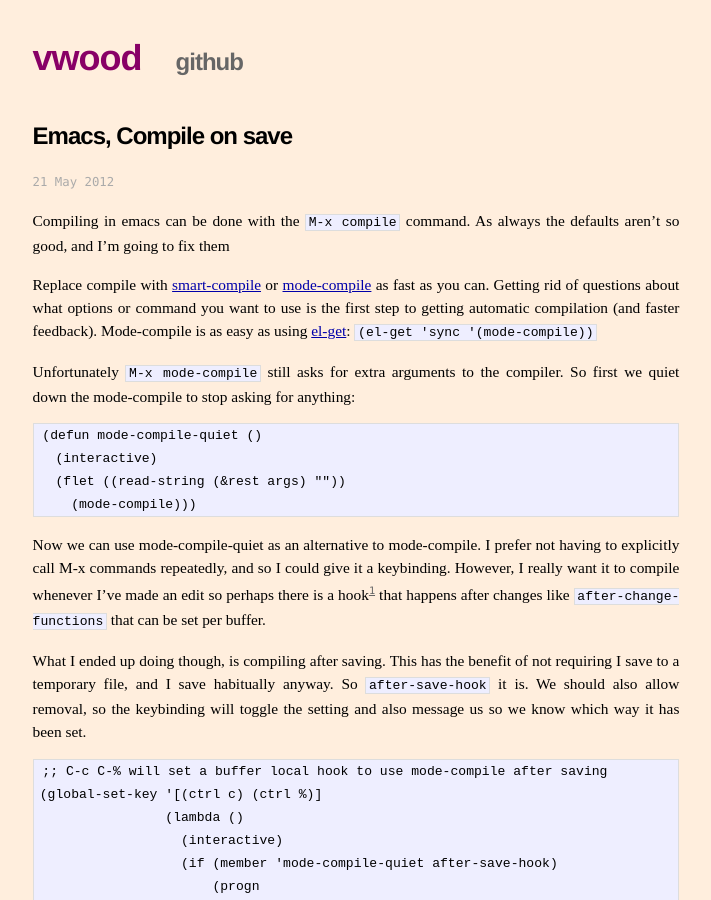
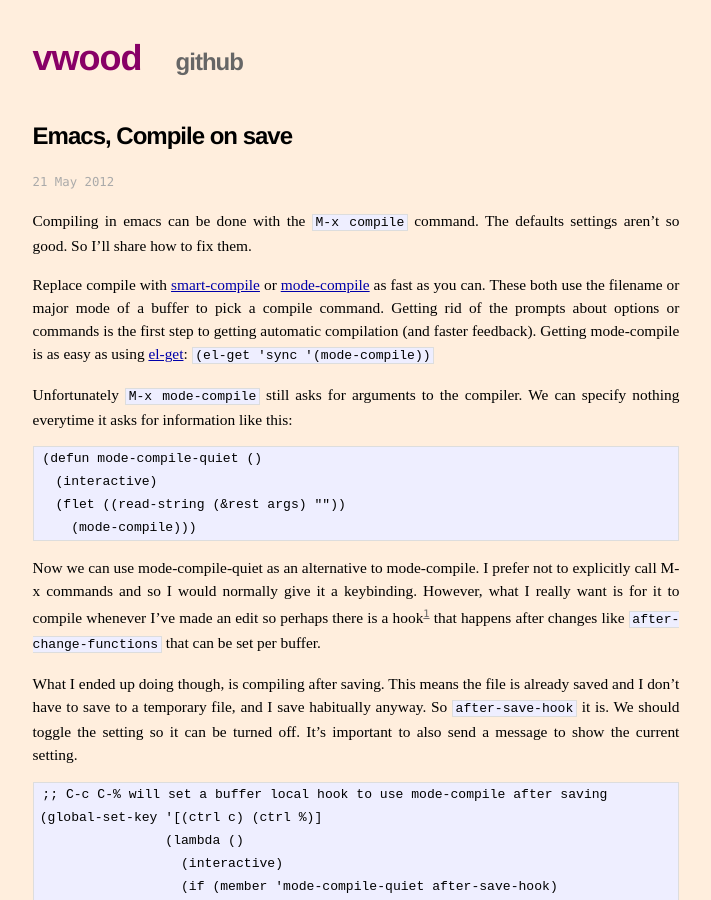
Before and after one commit to vwood/vwood.github.com, a Jekyll site: the page built from _posts/2012-5-21-emacs-compile-on-save.md, in a window 1280 px wide and 900 px high. Shown: the whole window, without its empty margins (284-995 px from the left). Built offline with Jekyll 4.4.1, drawn with Linux system fonts in a browser that asks for light colours.

Commit message:
Remove dates and edit post.

```diff
--- a/_config.yml
+++ b/_config.yml
@@ -2,3 +2,4 @@
 markdown: kramdown
 pygments: true
 exclude: todo.org
+permalink: none
--- a/_posts/2012-5-21-emacs-compile-on-save.md
+++ b/_posts/2012-5-21-emacs-compile-on-save.md
@@ -8,11 +8,11 @@ tags: [emacs]
 ================
 <p class="meta">21 May 2012</p>
 
-Compiling in emacs can be done with the `M-x compile` command. As always the defaults aren't so good, and I'm going to fix them
+Compiling in emacs can be done with the `M-x compile` command. The defaults settings aren't so good. So I'll share how to fix them.
 
-Replace compile with [smart-compile](http://www.emacswiki.org/emacs/SmartCompile) or [mode-compile](http://emacswiki.org/emacs/ModeCompile) as fast as you can. Getting rid of questions about what options or command you want to use is the first step to getting automatic compilation (and faster feedback). Mode-compile is as easy as using [el-get](https://github.com/dimitri/el-get): `(el-get 'sync '(mode-compile))`
+Replace compile with [smart-compile](http://www.emacswiki.org/emacs/SmartCompile) or [mode-compile](http://emacswiki.org/emacs/ModeCompile) as fast as you can. These both use the filename or major mode of a buffer to pick a compile command. Getting rid of the prompts about options or commands is the first step to getting automatic compilation (and faster feedback). Getting mode-compile is as easy as using [el-get](https://github.com/dimitri/el-get): `(el-get 'sync '(mode-compile))`
 
-Unfortunately `M-x mode-compile` still asks for extra arguments to the compiler. So first we quiet down the mode-compile to stop asking for anything:
+Unfortunately `M-x mode-compile` still asks for arguments to the compiler. We can specify nothing everytime it asks for information like this:
 
 ~~~
 (defun mode-compile-quiet ()
@@ -21,9 +21,9 @@ Unfortunately `M-x mode-compile` still asks for extra arguments to the compiler.
     (mode-compile)))
 ~~~
 
-Now we can use mode-compile-quiet as an alternative to mode-compile. I prefer not having to explicitly call M-x commands repeatedly, and so I could give it a keybinding. However, I really want it to compile whenever I've made an edit so perhaps there is a hook[^1] that happens after changes like `after-change-functions` that can be set per buffer.
+Now we can use mode-compile-quiet as an alternative to mode-compile. I prefer not to explicitly call M-x commands and so I would normally give it a keybinding. However, what I really want is for it to compile whenever I've made an edit so perhaps there is a hook[^1] that happens after changes like `after-change-functions` that can be set per buffer.
 
-What I ended up doing though, is compiling after saving. This has the benefit of not requiring I save to a temporary file, and I save habitually anyway. So `after-save-hook` it is. We should also allow removal, so the keybinding will toggle the setting and also message us so we know which way it has been set.
+What I ended up doing though, is compiling after saving. This means the file is already saved and I don't have to save to a temporary file, and I save habitually anyway. So `after-save-hook` it is. We should toggle the setting so it can be turned off. It's important to also send a message to show the current setting.
 
 ~~~
 ;; C-c C-% will set a buffer local hook to use mode-compile after saving
```
